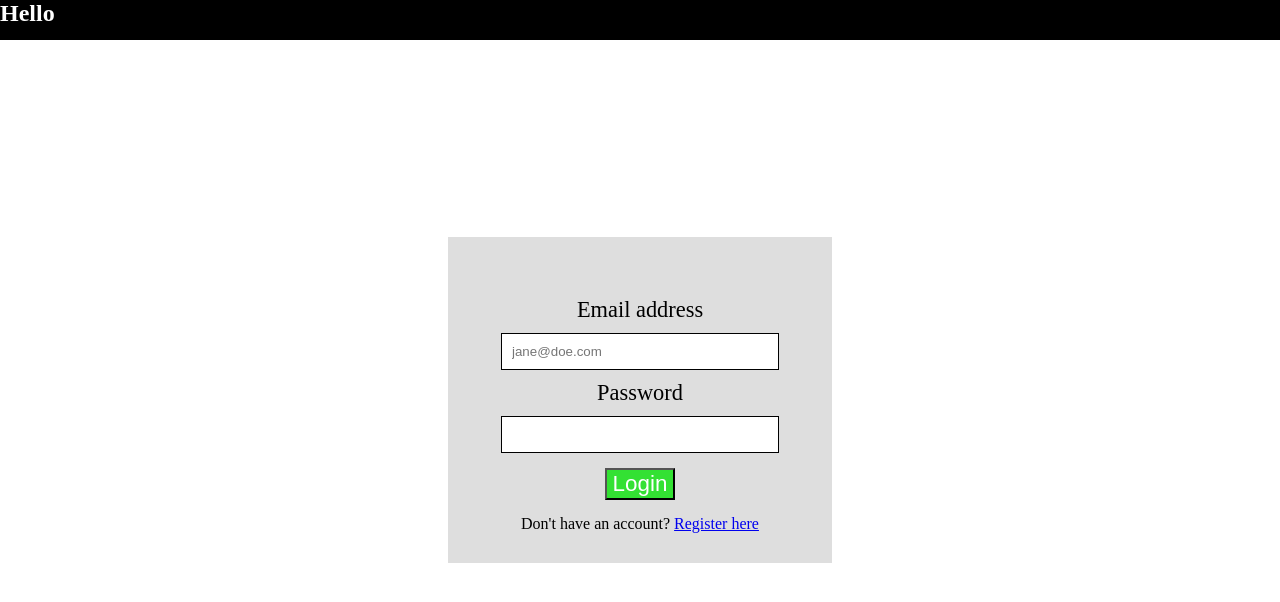
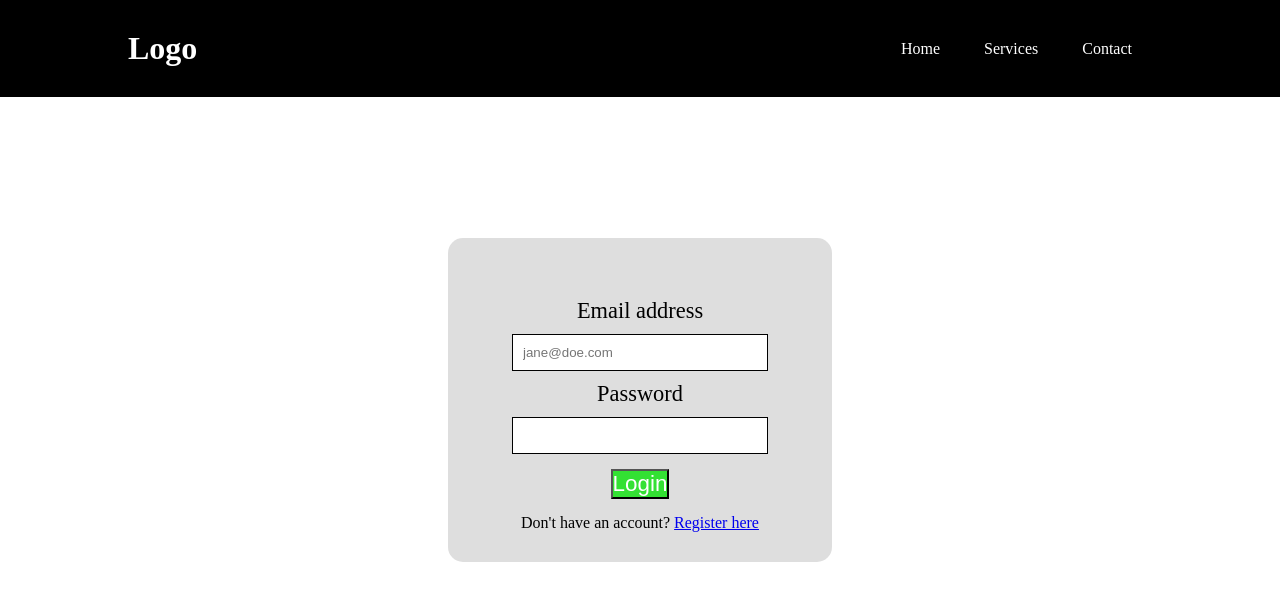
Before and after one commit to Zach-Deladev/php-codesnippets, a PHP site: page / in a window 1280 px wide. Shown: the top 602 px of the page. Run offline with PHP 8.4, Linux system fonts and the light colour scheme.

Commit message:
Second commit

```diff
--- a/index.php
+++ b/index.php
@@ -71,13 +71,16 @@ if (isset($_REQUEST['login_btn'])) {
 </head>
 
 <body>
-    <nav id="navbar">
-
-        <div class="brand">
-            <h1>Hello</h1>
-        </div>
-
-    </nav>
+    <header>
+        <h1>Logo</h1>
+        <nav id="navbar-dash">
+            <ul class="nav-links">
+                <li><a href="#">Home</a></li>
+                <li><a href="#">Services</a></li>
+                <li><a href="#">Contact</a></li>
+            </ul>
+        </nav>
+    </header>
     <div class="container">
         <?php
         // Alert for user to click verification email
--- a/style.css
+++ b/style.css
@@ -1,7 +1,25 @@
+* {
+    box-sizing: border-box;
+    margin: 0;
+    padding: 0;
+
+}
+
+
 body {
     margin: 0;
 }
 
+
+header {
+    display: flex;
+    justify-content: space-between;
+    align-items: center;
+    padding: 30px 10%;
+    background-color: black;
+color: white;
+
+}
 #navbar {
  position: fixed;
  background-color: black;
@@ -11,12 +29,45 @@ body {
 
 }
 
+/* Dashboard Navbar */
+#navbar-dash {
+
+}
+
+.nav-links {
+    list-style: none;
+    text-decoration: none;
+}
+
+.nav-links li {
+    display: inline-block;
+    padding: 0 20px;
+}
+
+.nav-links li a {
+    transition: all 0.3s ease 0s;
+    text-decoration: none;
+    color: white;
+
+
+}
+
+.nav-links li a:hover{
+
+}
+
 #navbar h1 {
     margin: 0;
 }
 .welcome {
     text-align: center;
 }
+
+.dash-welcome {
+    text-align: left;
+}
+
+
 
 .container{
     padding-top: 50px;
@@ -30,7 +81,22 @@ body {
     bottom: 0;
     left: 0;
     right: 0;
+    border-radius: 15px;
+    margin: auto;
+}
 
+.container-dash{
+    padding-top: 50px;
+    padding-bottom: 30px;
+    width: 30vw;
+    height: 100vh;
+    margin: auto;
+    background-color: rgba(111, 111, 111, 0.233);
+    position: absolute;
+
+    left: 0;
+
+    border-radius: 15px;
     margin: auto;
 }
 
@@ -78,7 +144,7 @@ text-align: center;
     width: 100px;
     background-color: red;
     text-align: center;
-    margin: auto;
+    margin: 0;
     border-radius: 3px;
     border: 2px solid white;
    text-align: center;
@@ -88,7 +154,7 @@ text-align: center;
     margin:   auto;
     font-size: 1.4rem;
     width: fit-content;
-    display: block;
+
    text-align: center;
    text-decoration: none;
    color: white;
@@ -104,7 +170,7 @@ text-align: center;
     width: 100px;
     background-color: rgb(113, 0, 0);
     text-align: center;
-    margin: auto;
+    margin: 0;
     border-radius: 3px;
     border: 2px solid white;
    text-align: center;
```
Also changed, not shown: dashboard.php (+19 -8 lines), register.php (+10 -7 lines), media/wireframe-dashboard.png, media/wireframe-login.png, media/wireframe-register.png, readme.md.
